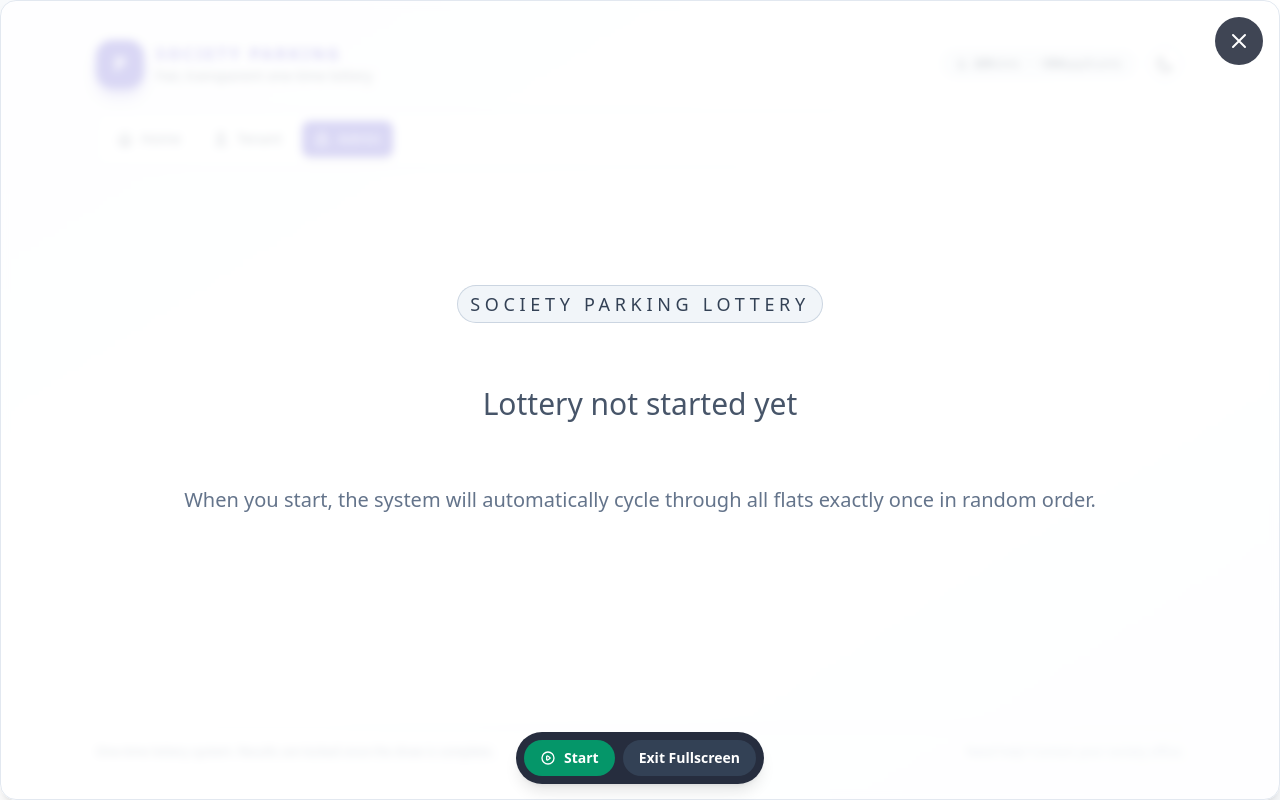
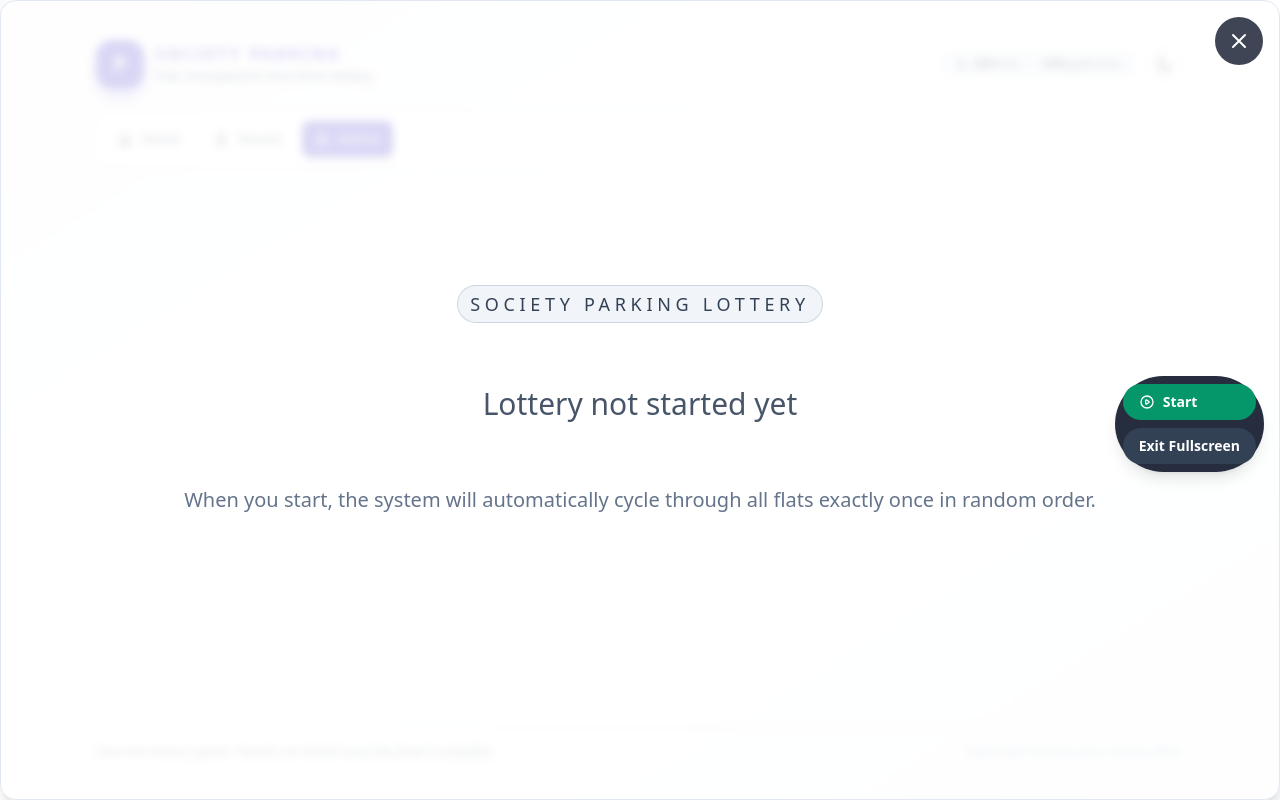
Before and after one commit to shry42/society-parking, a Next.js app: page /admin/lottery in a window 1280 px wide. Both pictures are taken after a click on the button 1151 px from the left and 255 px from the top of the page. Built offline with nearby package versions, Linux system fonts and the light colour scheme.

Commit message:
Move fullscreen controls to right side to prevent text overlap
- Reposition pause/resume and exit fullscreen controls to right side
- Center controls vertically on right edge to avoid shadowing lottery results
- Improve visibility of main lottery display content

```diff
--- a/src/app/admin/lottery/page.tsx
+++ b/src/app/admin/lottery/page.tsx
@@ -347,8 +347,8 @@ export default function AdminLotteryPage() {
       </section>
 
       {isFullscreen && (
-        <div className="fixed bottom-4 left-1/2 z-50 -translate-x-1/2">
-          <div className="flex gap-2 rounded-full bg-slate-900/90 p-2 shadow-lg dark:bg-slate-100/90">
+        <div className="fixed right-4 top-1/2 z-50 -translate-y-1/2">
+          <div className="flex flex-col gap-2 rounded-full bg-slate-900/90 p-2 shadow-lg dark:bg-slate-100/90">
             {status === "not-started" && (
               <button
                 type="button"
```
